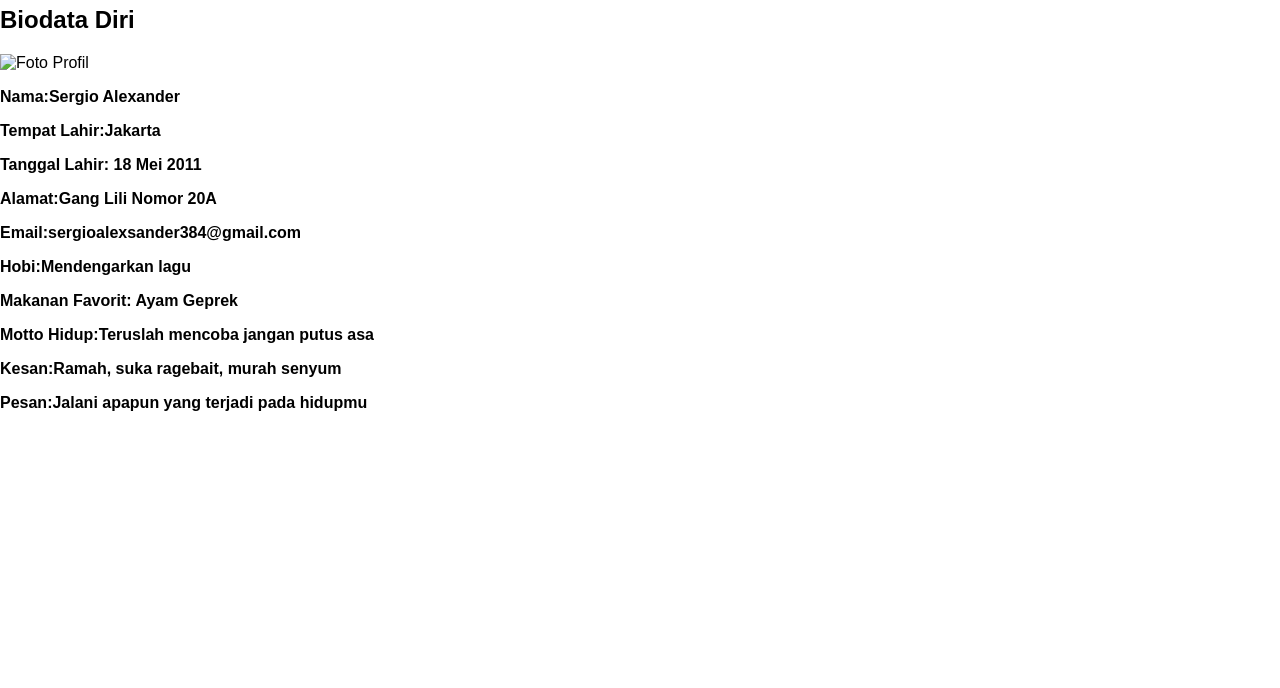
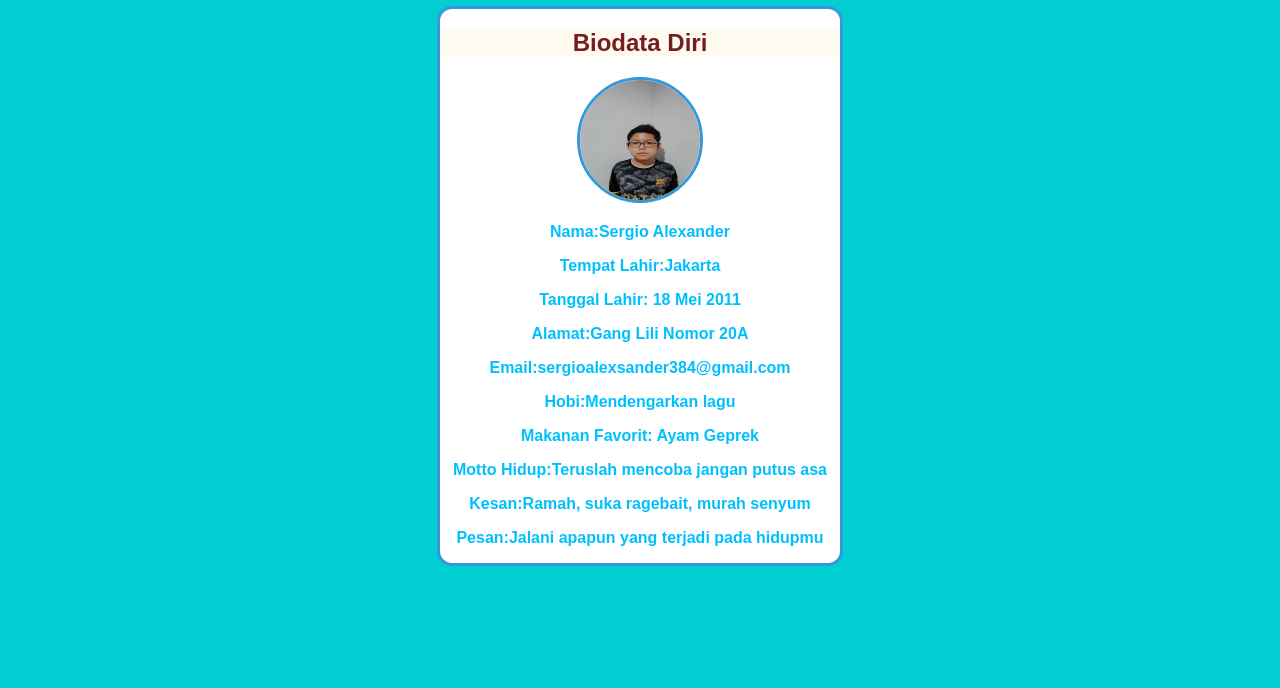
Before and after one commit to sergioalexsander384-lang/kelas9a_noabsen21, a plain HTML site: page biodata.html in a window 1280 px wide. Shown: the part 112-800 px from the top of the page. Drawn offline with Linux system fonts and the light colour scheme.

Commit message:
memperbaiki biodata

```diff
--- a/biodata.css
+++ b/biodata.css
@@ -1,22 +1,24 @@
-/ Mengatur gaya dasar seluruh halaman web */
+/* Mengatur gaya dasar seluruh halaman web */
 body {
- background-color: #00CED1; 3
- font-family: Arial, sans-serif; 4
+     background-color: #00CED1;
+     font-family: Arial, sans-serif;
      color: #00BFFF;
 }
-  / Mengatur wadah paling luar agar teksnya rata tengah */
+
+/* Mengatur wadah paling luar agar teksnya rata tengah */
 .wadah-utama {
      text-align: center;
 }
-    / Menghias bagian judul */
+
+/* Menghias bagian judul */
 .judul h1 {
      color: #696969;
 }
 
-       / Membuat tampilan kotak Biodata seperti "Kartu" */
+/* Membuat tampilan kotak Biodata seperti "Kartu" */
 .kartu-biodata {
      background-color: white;
-        width: 90%; 21
+     width: 90%;
      max-width: 400px;
      margin: auto;
      border-style: solid;
@@ -24,22 +26,22 @@
      border-radius: 15px;
 }
 
-             / Menghias judul di dalam kartu */
+/* Menghias judul di dalam kartu */
 .kartu-biodata h2 {
      background-color: #FFFAF0;
      color: rgb(117, 30, 30);
 }
 
-                / Menghias foto profil agar bentuknya lingkaran dan kekinian */
+/* Menghias foto profil agar bentuknya lingkaran dan kekinian */
 .bungkus-foto img {
-                width: 120px; 37
+     width: 120px;
      height: 120px;
      border-style: solid;
      border-color: #3498db;
      border-radius: 50%;
 }
 
-                    / Mengatur teks biodata agar rapi dan rata kiri */
+/* Mengatur teks biodata agar rapi dan rata kiri */
 informasi-diri {
      text-align: left;
      font-size: 14px;
--- a/biodata.html
+++ b/biodata.html
@@ -3,6 +3,7 @@
 <head>
     <title>Tugas Biodata Diri</title>
     <link rel="stylesheet" href="style.css">
+    <link rel="stylesheet" href="biodata.css">
 </head>
 <body>
 <nav class="navbar">
@@ -23,7 +24,7 @@
             <h2>Biodata Diri</h2>
 
             <div class="bungkus-foto">
-                <img src="foto.png" alt="Foto Profil">
+                <img src="foto.jpg" alt="Foto Profil">
             </div>
 
             <div class="informasi-diri">
```
Lines whose indentation alone changed are shown as unchanged.
